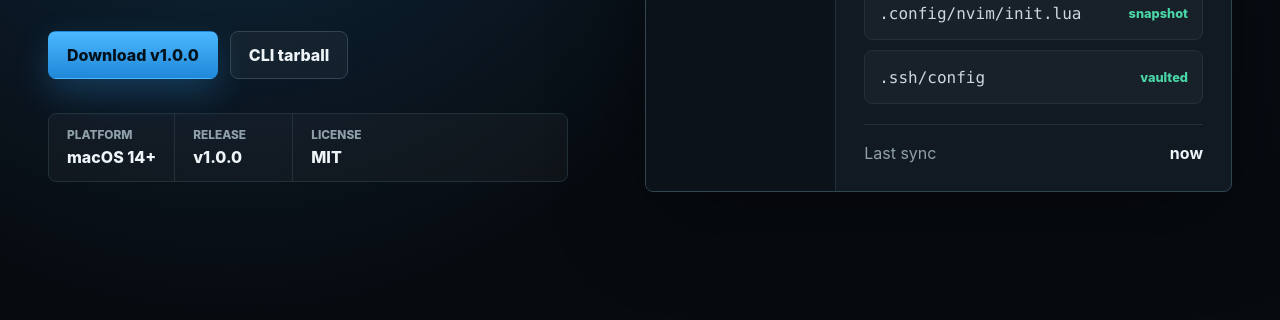
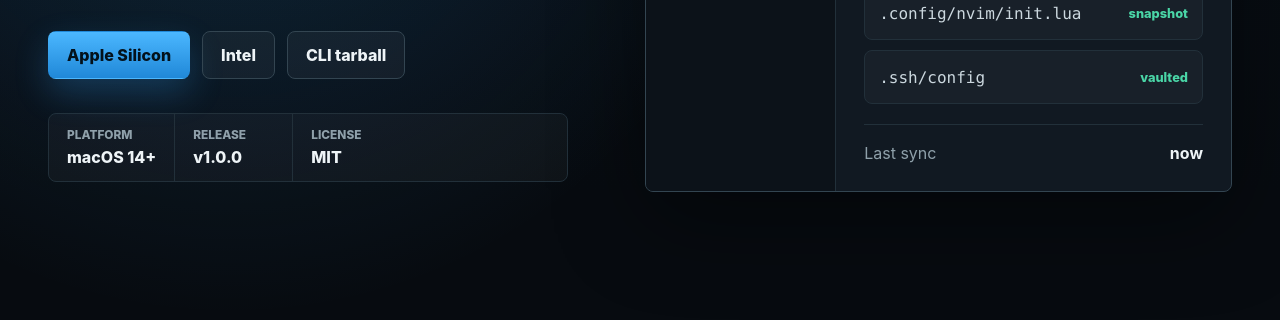
Before and after one commit to rausth/DotWeaver, a plain HTML site: page Docs/index.html in a window 1280 px wide. Shown: the part 480-800 px from the top of the page. Drawn offline with Linux system fonts and the light colour scheme.

Commit message:
Add split macOS release artifacts

```diff
--- a/Docs/index.html
+++ b/Docs/index.html
@@ -33,7 +33,8 @@
           <h1 id="hero-title">DotWeaver</h1>
           <p class="lead">Sync shell, editor, Git, and tool configuration across Macs with provider-backed storage, snapshots, conflict resolution, and encrypted secrets.</p>
           <div class="actions" aria-label="Download actions">
-            <a class="button primary" href="https://github.com/rausth/DotWeaver/releases/download/v1.0.0/DotWeaver-1.0.0-macOS-universal.zip">Download v1.0.0</a>
+            <a class="button primary" href="https://github.com/rausth/DotWeaver/releases/download/v1.0.0/DotWeaver-1.0.0-macOS-arm64.zip">Apple Silicon</a>
+            <a class="button secondary" href="https://github.com/rausth/DotWeaver/releases/download/v1.0.0/DotWeaver-1.0.0-macOS-x86_64.zip">Intel</a>
             <a class="button secondary" href="https://github.com/rausth/DotWeaver/releases/download/v1.0.0/dw-1.0.0-macOS-universal.tar.gz">CLI tarball</a>
           </div>
           <dl class="facts">
```
Also changed, not shown: 5 other files.
